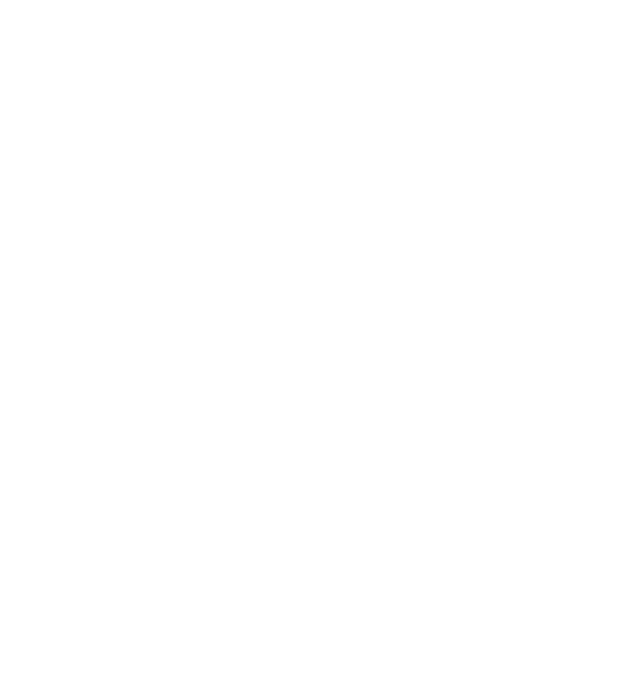
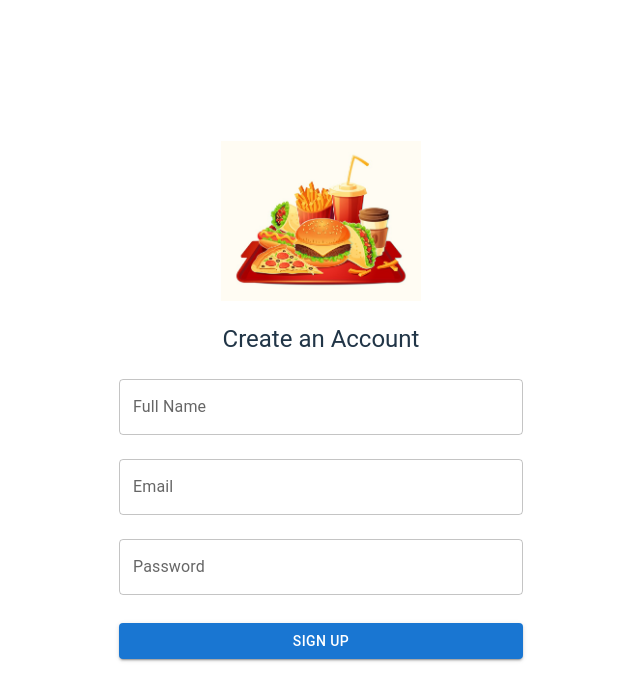
Before and after one commit to pubudiniashani/recipe-sharing, a React (Vite) app: page /signup in a window 1280 px wide. Before the commit this address had no page. Shown: the top 700 px of the page, without its empty margins (319-959 px from the left). Built offline with nearby package versions, Linux system fonts and the light colour scheme.

Commit message:
signup created

```diff
--- a/src/App.tsx
+++ b/src/App.tsx
@@ -1,7 +1,7 @@
 import {BrowserRouter, Route, Routes} from 'react-router-dom';
 import './App.css'
 import Home from './pages/Home';
-import Login from './pages/Login';
+import Signup from "./pages/Signup.tsx";
 
 
 
@@ -12,7 +12,7 @@
 
         <BrowserRouter>
             <Routes>
-                <Route path="/login" element={<Login/>} />
+                <Route path="/signup" element={<Signup/>} />
                 <Route path="/home" element={<Home/>} />
 
             </Routes>
--- /dev/null
+++ b/src/pages/Signup.tsx
@@ -0,0 +1,55 @@
+
+import { TextField, Button, Grid, Container, Typography } from '@mui/material';
+
+
+const SignUp = () => {
+    return (
+        <Container maxWidth="xs" style={{ padding: '20px' }}>
+            <Grid container spacing={2} direction="column" alignItems="center">
+
+                <Grid item>
+                    <img src="/food.jpg" alt="Signup" style={{ width: '100%', maxWidth: '200px' }} />
+                </Grid>
+
+
+                <Grid item>
+                    <Typography variant="h5" align="center" gutterBottom>
+                        Create an Account
+                    </Typography>
+                    <form noValidate autoComplete="off">
+                        <TextField
+                            label="Full Name"
+                            variant="outlined"
+                            fullWidth
+                            margin="normal"
+                        />
+                        <TextField
+                            label="Email"
+                            variant="outlined"
+                            fullWidth
+                            margin="normal"
+                        />
+                        <TextField
+                            label="Password"
+                            variant="outlined"
+                            fullWidth
+                            type="password"
+                            margin="normal"
+                        />
+                        <Button
+                            variant="contained"
+                            color="primary"
+                            fullWidth
+                            type="submit"
+                            style={{ marginTop: '20px' }}
+                        >
+                            Sign Up
+                        </Button>
+                    </form>
+                </Grid>
+            </Grid>
+        </Container>
+    );
+};
+
+export default SignUp;
```
Also changed, not shown: public/fastfood.jpg (added), public/food.jpg (added).
